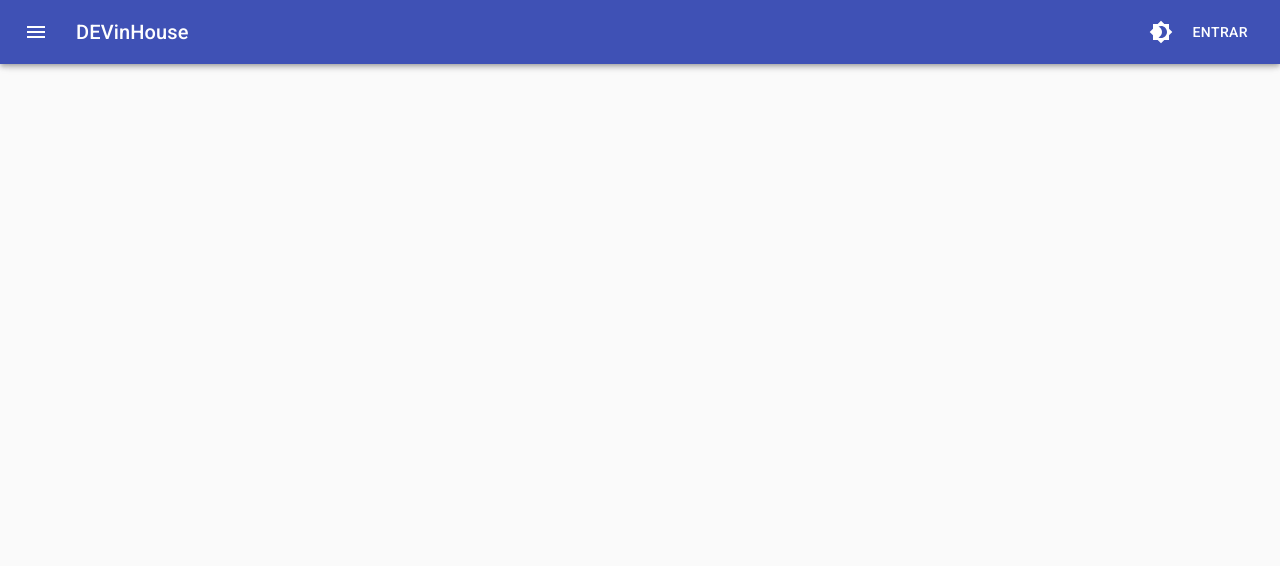
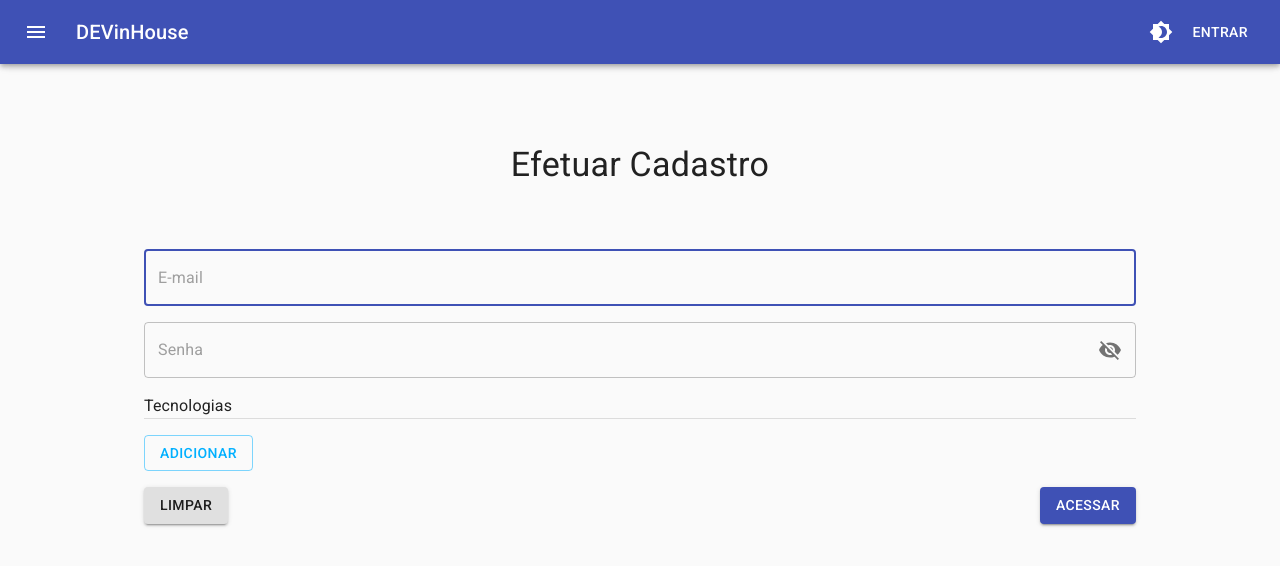
Before and after one commit to thaiscristinabertoldo/DEVinHouse-React, a React (Create React App) app: page /sign in a window 1280 px wide. Shown: the top 566 px of the page. Built offline with nearby package versions, Linux system fonts and the light colour scheme.

Commit message:
feat: adiciona form sign formik

```diff
--- a/src/Routes.js
+++ b/src/Routes.js
@@ -1,4 +1,5 @@
 import { Redirect, Route, Switch } from 'react-router-dom'
+import { FormLogin, FormSign, FormLoginHook } from './components'
 
 import { Forums, Users, UserDetail } from './pages'
 
@@ -11,6 +12,9 @@ export const Routes = () => {
       <Route path="/forums" component={Forums} />
       <Route exact path="/users" component={Users} />
       <Route path="/users/:id" component={UserDetail} />
+      <Route path="/login" component={FormLogin} />
+      <Route path="/loginhook" component={FormLoginHook} />
+      <Route path="/sign" component={FormSign} />
     </Switch>
   )
 }
--- /dev/null
+++ b/src/components/FormSign/FormSign.js
@@ -0,0 +1,123 @@
+import { Button, IconButton } from '@material-ui/core'
+import { OutlinedInput } from '@material-ui/core'
+import { DeleteOutline as DeleteOutlineIcon } from '@material-ui/icons'
+import { Divider, Typography } from '@material-ui/core'
+import { ErrorMessage, Field, FieldArray, Form, Formik } from 'formik'
+import { FieldPassword } from '../FieldPassword'
+import { DivError } from '../DivError'
+import { useStyles } from './FormSign.styles'
+
+export const FormSign = () => {
+  const classes = useStyles()
+
+  const validate = (values) => {
+    const errors = {}
+    if (!values.email) {
+      errors.email = 'Campo obrigatório'
+    } else if (!/^[A-Z0-9._%+-]+@[A-Z0-9.-]+\.[A-Z]{2,}$/i.test(values.email)) {
+      errors.email = 'E-mail inválido'
+    }
+    if (!values.password) {
+      errors.password = 'Campo obrigatório'
+    }
+    return errors
+  }
+
+  const handleSubmit = (values, { setSubmitting }) => {
+    setTimeout(() => {
+      alert(JSON.stringify(values, null, 2))
+      setSubmitting(false)
+    }, 400)
+  }
+
+  return (
+    <>
+      <div className={classes.title}>
+        <Typography variant="h4" align="center">
+          Efetuar Cadastro
+        </Typography>
+      </div>
+      <Formik initialValues={{ email: '', password: '', technologies: [] }} onSubmit={handleSubmit} validate={validate}>
+        {({ values, isSubmitting, isValid, errors, resetForm, touched }) => (
+          <Form>
+            <div className={classes.formItem}>
+              <Field
+                fullWidth
+                autoFocus
+                name="email"
+                placeholder="E-mail"
+                error={touched?.email && errors?.email}
+                as={OutlinedInput}
+              />
+              <ErrorMessage name="email" component={DivError} />
+            </div>
+
+            <div className={classes.formItem}>
+              <Field
+                fullWidth
+                name="password"
+                placeholder="Senha"
+                error={touched?.password && errors?.password}
+                as={FieldPassword}
+              />
+              <ErrorMessage name="password" component={DivError} />
+            </div>
+
+            <div className={classes.formItem}>
+              <Typography variant="body1">Tecnologias</Typography>
+              <Divider />
+            </div>
+
+            <div className={classes.formItem}>
+              <FieldArray
+                name="technologies"
+                render={(arrayHelpers) => (
+                  <>
+                    <div className={classes.formItem}>
+                      <Button
+                        color="secondary"
+                        variant="outlined"
+                        onClick={() => arrayHelpers.push('')}
+                        disabled={isSubmitting}
+                      >
+                        Adicionar
+                      </Button>
+                    </div>
+
+                    {values.technologies &&
+                      values.technologies.map((technologie, index) => (
+                        <div key={index} className={classes.formItem}>
+                          <div className={classes.divTec}>
+                            <Field
+                              name={`technologies[${index}]`}
+                              placeholder="Tecnologia"
+                              className={classes.input}
+                              as={OutlinedInput}
+                            />
+
+                            <IconButton aria-label="remover" onClick={() => arrayHelpers.remove(index)}>
+                              <DeleteOutlineIcon className={classes.icon} />
+                            </IconButton>
+                          </div>
+                        </div>
+                      ))}
+                  </>
+                )}
+              />
+            </div>
+
+            <div className={classes.formButton}>
+              <Button color="default" variant="contained" onClick={resetForm} disabled={isSubmitting}>
+                Limpar
+              </Button>
+
+              <Button color="primary" variant="contained" type="submit" disabled={isSubmitting || !isValid}>
+                Acessar
+              </Button>
+            </div>
+          </Form>
+        )}
+      </Formik>
+    </>
+  )
+}
--- /dev/null
+++ b/src/components/FormSign/FormSign.styles.js
@@ -0,0 +1,24 @@
+import { makeStyles } from '@material-ui/core'
+
+export const useStyles = makeStyles((theme) => ({
+  title: {
+    marginBottom: theme.spacing(8),
+  },
+  formItem: {
+    marginBottom: theme.spacing(2),
+  },
+  formButton: {
+    display: 'flex',
+    justifyContent: 'space-between',
+  },
+  divTec: {
+    display: 'flex',
+  },
+  input: {
+    marginRight: theme.spacing(1),
+    flex: 1,
+  },
+  icon: {
+    color: theme.palette.error.main,
+  },
+}))
--- /dev/null
+++ b/src/components/FormSign/index.js
@@ -0,0 +1 @@
+export * from './FormSign'
```
